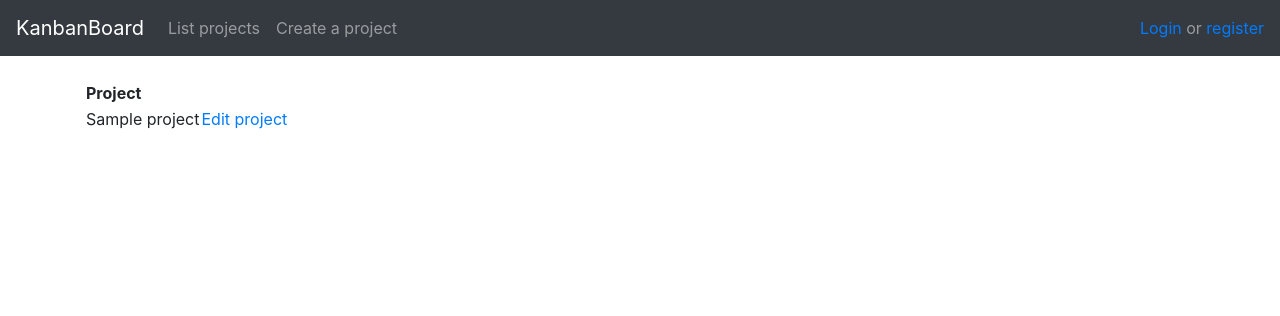
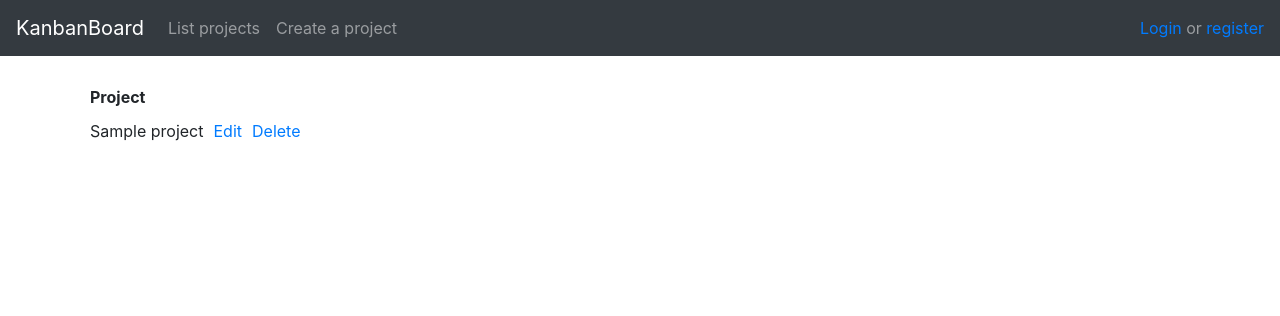
Before and after one commit to vuolen/tsoha-harjoitustyo, a Flask app: template application/templates/projects/list.html in a window 1280 px wide. Shown: the top 316 px of the page. Run offline with Flask 2, Linux system fonts and the light colour scheme; the template is opened without the code that fills it: values that come from a table or form of the project are taken from there, others are empty; tables that the repository leaves empty hold one stand-in row (values such as "Sample post"); some libraries are stand-ins or nearby versions.

Commit message:
Added deletion link to project view

```diff
--- a/application/templates/projects/list.html
+++ b/application/templates/projects/list.html
@@ -1,7 +1,7 @@
 {% extends "layout.html" %}
 
 {% block body %}
-  <table>
+  <table cellpadding="5">
     <tr>
       <th>Project</th>
     </tr>
@@ -11,7 +11,10 @@
 	{{ project.name }}
       </td>
       <td>
-	<a href="{{ url_for('projects_update_form', project_id = project.id) }}">Edit project</a>
+	<a href="{{ url_for('projects_update_form', project_id = project.id) }}">Edit</a>
+      </td>
+      <td>
+	<a href="{{ url_for('projects_delete_form', project_id = project.id) }}">Delete</a>
       </td>
     </tr>
     {% endfor %}
```
